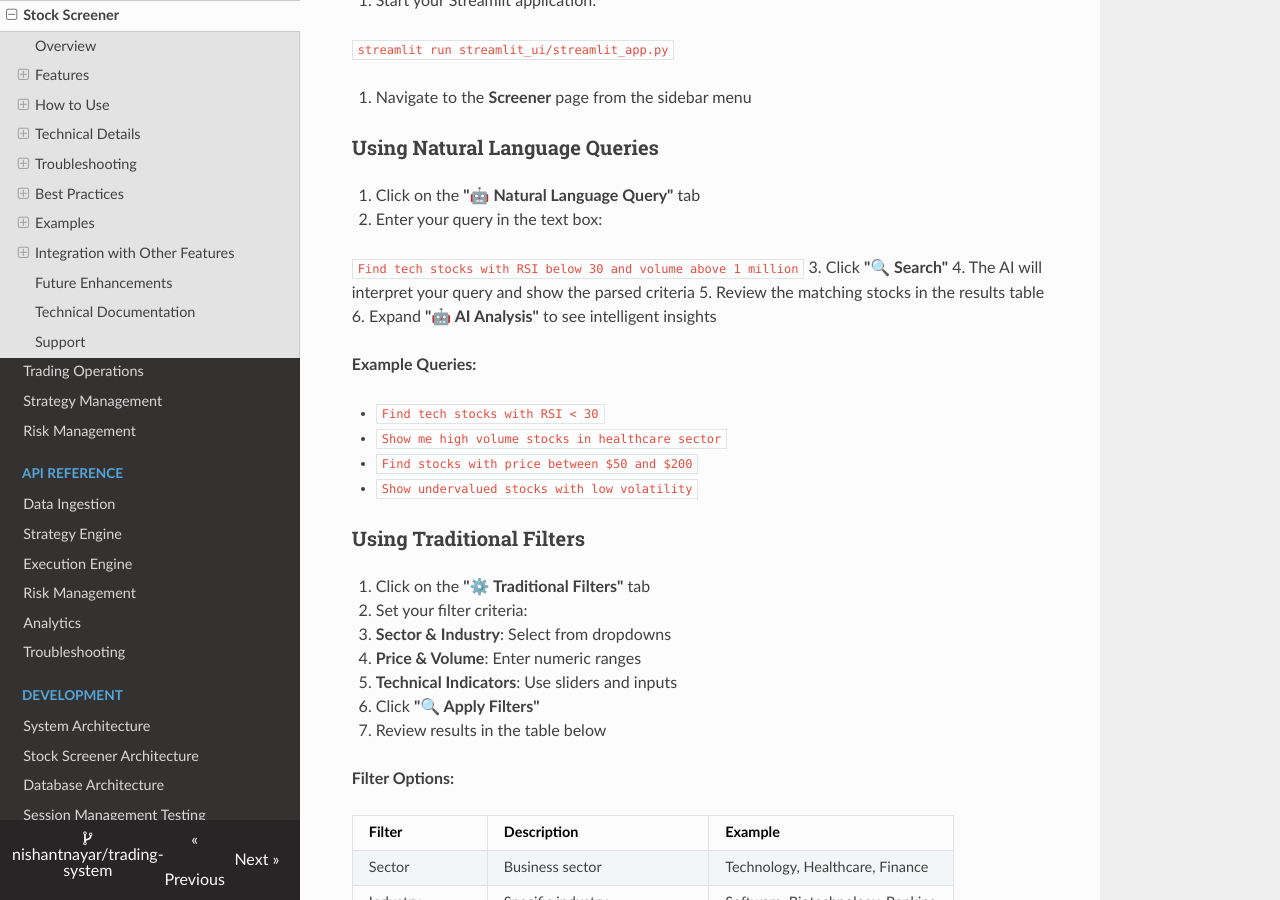
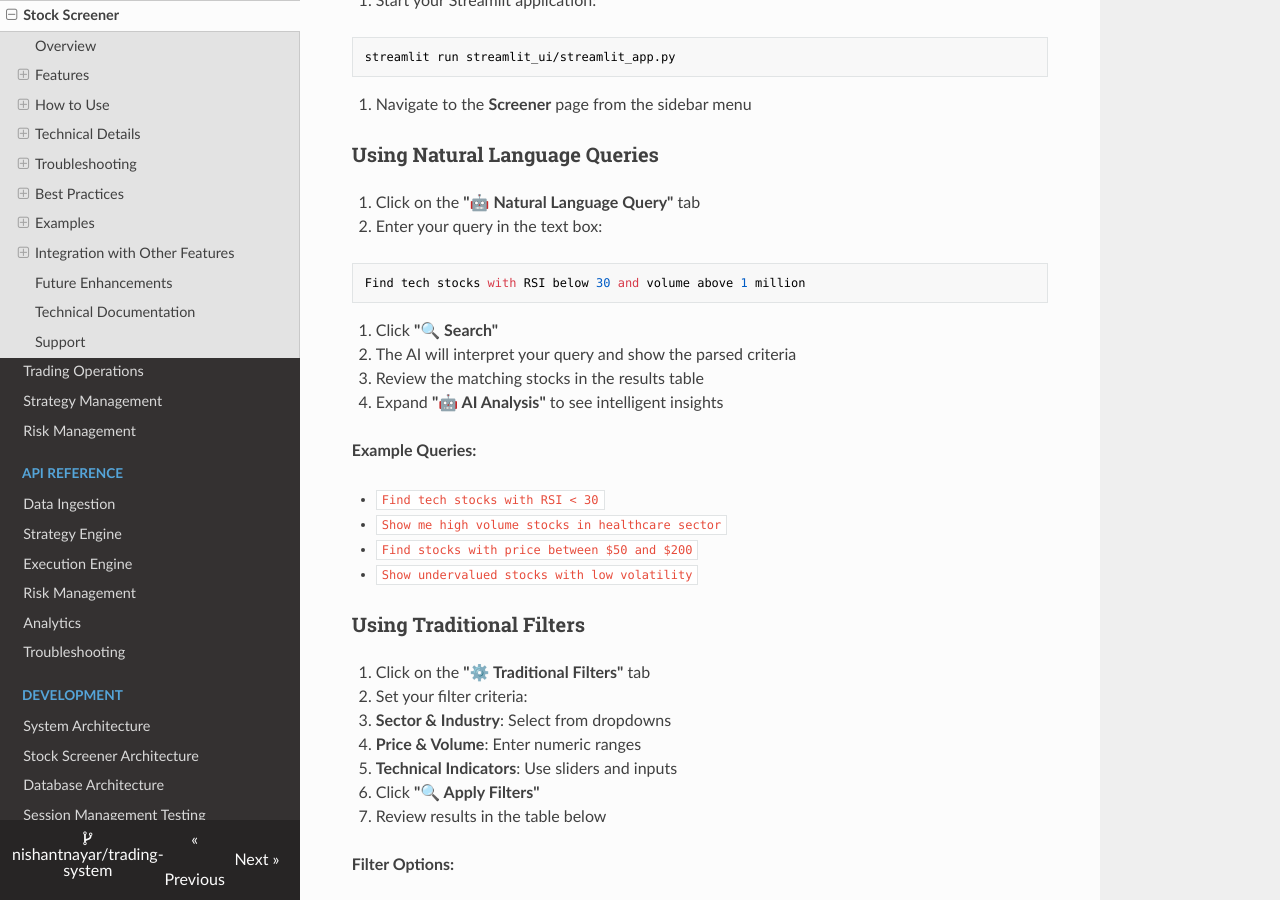
Before and after one commit to nishantnayar/Trading-System, an MkDocs documentation site: the page built from docs/user-guide/stock-screener.md, in a window 1280 px wide and 900 px high, scrolled down 1597 px. Built offline with MkDocs 1.6.1, drawn with Linux system fonts in a browser that asks for light colours; nearby versions of some CDN libraries; some of the changed text lies outside the part shown.

Commit message:
Update stock-screener.md

````diff
--- a/docs/user-guide/stock-screener.md
+++ b/docs/user-guide/stock-screener.md
@@ -54,9 +54,9 @@
 
 1. Start your Streamlit application:
 
-   ```
-   streamlit run streamlit_ui/streamlit_app.py
-   ```
+```bash
+streamlit run streamlit_ui/streamlit_app.py
+```
 
 2. Navigate to the **Screener** page from the sidebar menu
 
@@ -65,9 +65,9 @@
 1. Click on the **"🤖 Natural Language Query"** tab
 2. Enter your query in the text box:
 
-   ```
-   Find tech stocks with RSI below 30 and volume above 1 million
-   ```
+```
+Find tech stocks with RSI below 30 and volume above 1 million
+```
 3. Click **"🔍 Search"**
 4. The AI will interpret your query and show the parsed criteria
 5. Review the matching stocks in the results table
@@ -246,19 +246,21 @@
 
 1. Verify Ollama is running:
 
-   ```
-   ollama list
-   ```
+```bash
+ollama list
+```
+
 2. Check if a model is installed:
 
-   ```
-   ollama pull phi3
-   ```
+```bash
+ollama pull phi3
+```
+
 3. Test Ollama connection:
 
-   ```
-   python scripts/test_ollama.py
-   ```
+```bash
+python scripts/test_ollama.py
+```
 
 ### Slow Performance
 
@@ -323,7 +325,8 @@
 ### Example 1: Finding Oversold Tech Stocks
 
 **Query:**
-```
+
+```text
 Find technology stocks with RSI below 30 and volume above 500,000
 ```
 
@@ -350,7 +353,8 @@
 ### Example 3: Value Stocks
 
 **Query:**
-```
+
+```text
 Find stocks with price between $20 and $100, low volatility, and positive 30-day change
 ```
 
````
